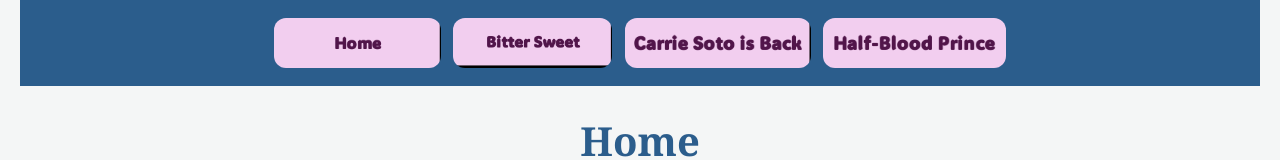
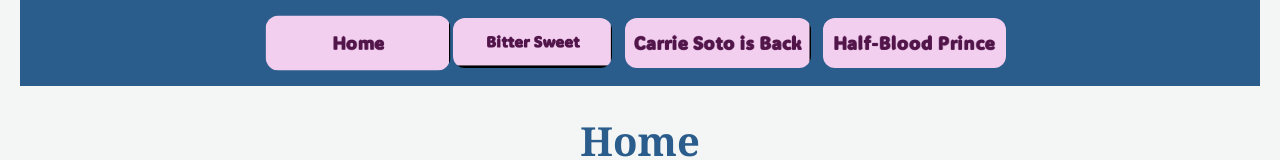
Before and after one commit to mirandadlc/bmis235-html-3, a plain HTML site: page index.html in a window 1280 px wide. In both pictures the pointer is over the picture 357 px from the left and 43 px from the top of the page. Shown: the top 160 px of the page. Drawn offline with Linux system fonts and the light colour scheme.

Commit message:
added hover

```diff
--- a/styles.css
+++ b/styles.css
@@ -33,6 +33,9 @@ nav img {
     vertical-align: middle;
     border-radius: 12px;
 }
+nav img:hover {
+   transform: scale(1.1);
+}
 
 /* no underline or border around the image links */
 nav a {
```
